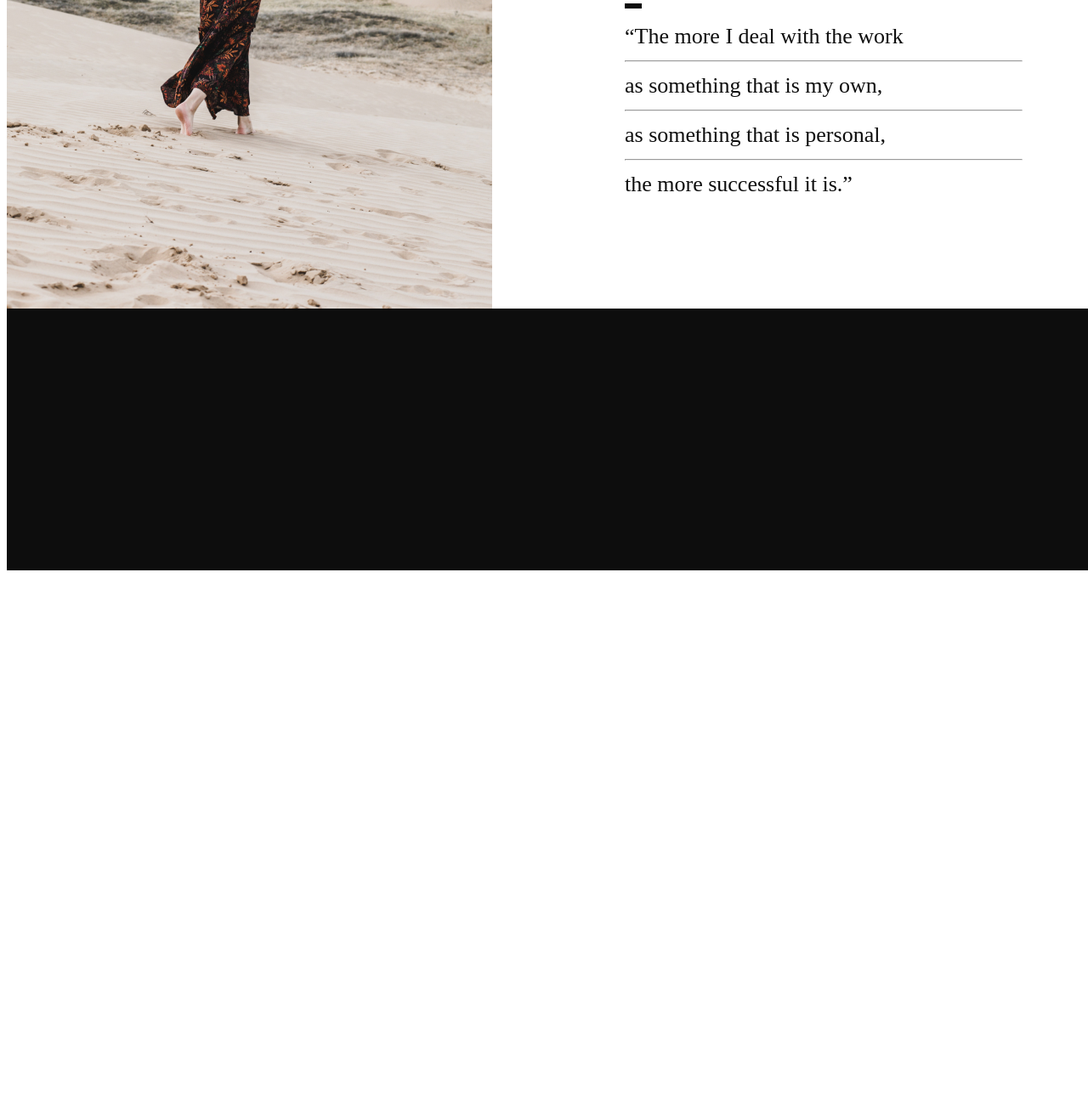
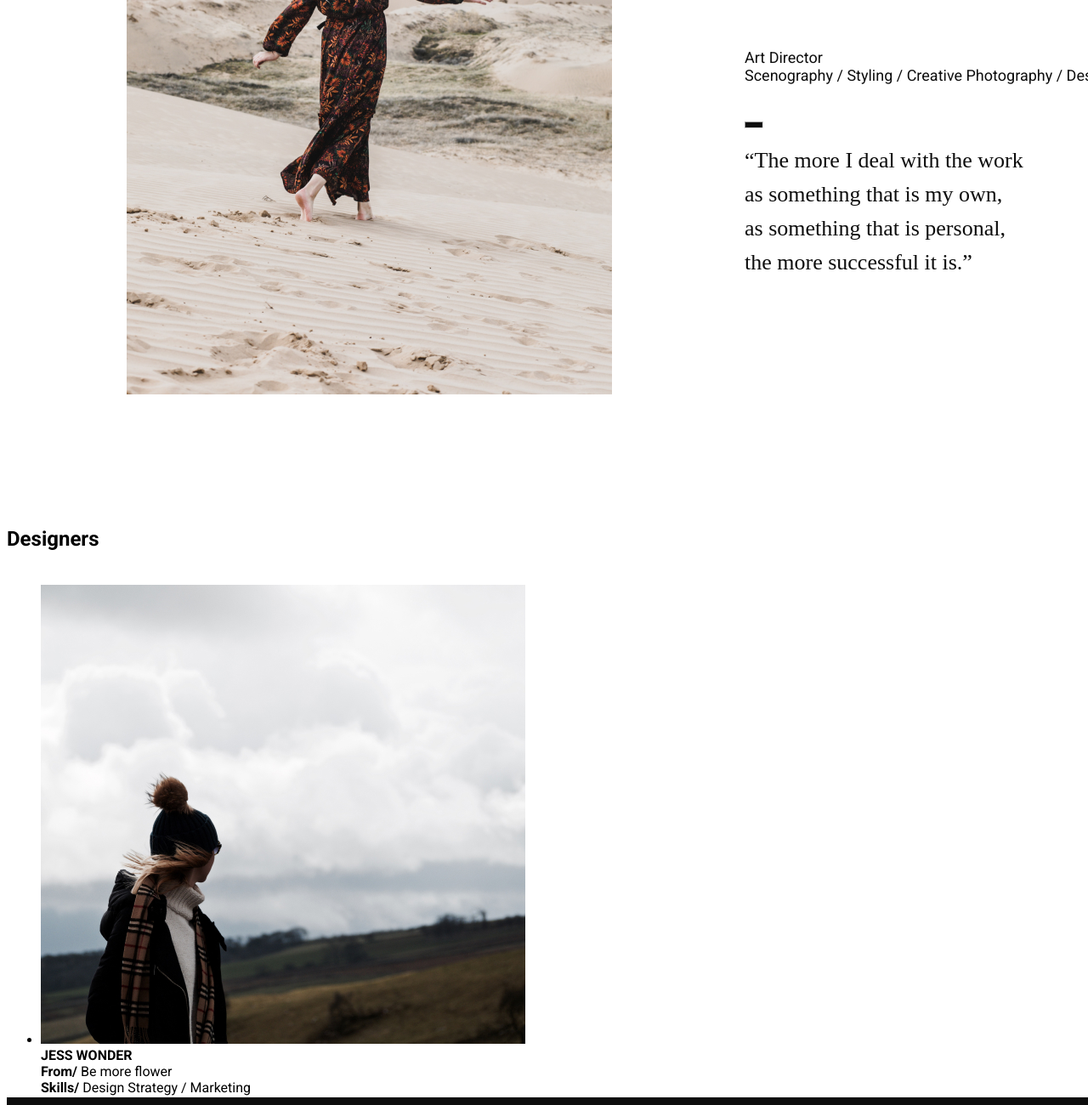
Before and after one commit to jostha1982/LEZGI, a plain HTML site: page index.html in a window 1280 px wide. Shown: the part 1300-2600 px from the top of the page at 85% size. Before the commit the page ends 1983 px from the top, so only its background shows below. Drawn offline with Linux system fonts and the light colour scheme.

Commit message:
27 июня 2024 Комментарий 5

```diff
--- a/index.html
+++ b/index.html
@@ -32,19 +32,45 @@
             <p style="width: 557px; text-align: center; color: black; font-size: 20px; font-family: Roboto; font-weight: 500; word-wrap: break-word; margin-top: 0px; margin-bottom: 0px;">Modern Web Studio</p>
         </section>
     </section>
-    <section style="width: 1182px; height: 840px; margin-top:50px; position: relative;">
-        <div style="width: 455px; height: 840px; padding-top: 18px; padding-bottom: 18px; left: 727px; top: 0px; position: absolute; flex-direction: column; justify-content: center; align-items: flex-start; gap: 36px; display: inline-flex">
-    <div style="width: 466.04px; color: black; font-size: 86px; font-family: Playfair Display; font-weight: 500; word-wrap: break-word">Katya<br/>Mills</div>
-    <nav style="width: 466.04px; color: #0D0D0D; font-size: 18px; font-family: Roboto; font-weight: 500; word-wrap: break-word">Art Director<br/>Scenography / Styling / Creative Photography / Design</nav>
-    <div style="flex-direction: column; justify-content: flex-start; align-items: flex-start; gap: 18px; display: flex">
-      <div style="width: 20px; height: 6px; background: #0D0D0D"></div>
-      <div style="width: 468px; color: #0D0D0D; font-size: 26px; font-family: Bitter; font-weight: 400; word-wrap: break-word">“The more I deal with the work  <hr>   as something that is my own,  <hr>     as something that is personal, <hr>      the more successful it is.”</div>
-    </div>
-  </div>
+
+    <section style="width: 1182px; height: 840px; margin-top:151px; margin-left:141px; position: relative;">
+        <article style="width: 455px; height: 840px; padding-top: 18px; padding-bottom: 18px; left: 727px; top: 0px; position: absolute; flex-direction: column; justify-content: center; align-items: flex-start; gap: 36px; display: inline-flex">
+      <p style="width: 466.04px; color: black; font-size: 86px; font-family: Playfair Display; font-weight: 500; word-wrap: break-word;margin-top: 20px; margin-bottom: 0px;line-height: 1.2">Katya<br/>Mills</p>
+        <nav style="width: 466.04px; color: #0D0D0D; font-size: 18px; font-family: Roboto; font-weight: 500; word-wrap: break-word">Art Director<br/>Scenography / Styling / Creative Photography / Design</nav>
+        <section style="flex-direction: column; justify-content: flex-start; align-items: flex-start; gap: 18px; display: flex">
+        <hr style="width: 20px; height: 6px; background:#0D0D0D;margin-left:0;margin-bottom:0px ">
+        <!--<div style="width: 20px; height: 6px; background: #0D0D0D"></div>-->
+        <p style="width: 468px; color: #0D0D0D; font-size: 26px; font-family: Bitter; font-weight: 400; word-wrap: break-word;margin-top: 0px; margin-bottom: 0px;">“The more I deal with the work  <br>   as something that is my own,  <br>     as something that is personal, <br>      the more successful it is.”</p>
+        </article>
         <img style="width: 571px; height: 840px; left: 0px; top: 0px; position: absolute" src=".\img\jared-weiss-P3cB0ynqYBw-unsplash 1.jpg" />
-        <p style="width: 115px; height: 23px; left: 614px; top: 117px; position: absolute; transform: rotate(-90deg); transform-origin: 0 0; text-align: right; color: black; font-size: 24px; font-family: Roboto; font-weight: 700; word-wrap: break-word">Biography</p>
+        <p style="width: 115px; height: 23px; left: 614px; top: 117px; position: absolute; transform: rotate(-90deg); transform-origin: 0 0; text-align: right; color: black; font-size: 24px; font-family: Roboto; font-weight: 700; word-wrap: break-word;margin-top:0px;">Biography</p>
+    </section>
+
+    <section style="width: 1420px; height: 677px; position: relative; margin-top:150px">
+        <p style="width: 334px; color: black; font-size: 24px; font-family: Roboto; font-weight: 700; word-wrap: break-word">Designers</p>
+        <ul style="width: 1420px; left: 0px; top: 58px; position: absolute; justify-content: flex-start; align-items: flex-end; gap: 20px; display: inline-flex">
+            <li>
+
+                <img src=".\img\spurwing-agency-r6LceZ3ckpM-unsplash 1.jpg">
+                <div style="width: 332px">
+                    <span style="color: black; font-size: 16px; font-family: Roboto; font-weight: 700; text-transform: uppercase; word-wrap: break-word">Jess Wonder<br/>
+                    </span>
+                    <span style="color: black; font-size: 16px; font-family: Roboto; font-weight: 700; word-wrap: break-word">From/</span>
+                    <span style="color: black; font-size: 16px; font-family: Roboto; font-weight: 400; word-wrap: break-word"> Be more flower<br/></span>
+                    <span style="color: black; font-size: 16px; font-family: Roboto; font-weight: 700; word-wrap: break-word">Skills/</span>
+                    <span style="color: black; font-size: 16px; font-family: Roboto; font-weight: 400; word-wrap: break-word"> Design Strategy / Marketing</span>
+                </div>
+
+            </li>
+
+
+            </ul>
+
+
 
     </section>
+
+
     <footer style="width: 1440px; height: 168px; padding-left: 20px; padding-right: 20px; padding-top: 70px; padding-bottom: 70px; background: #0D0D0D; justify-content: flex-start; align-items: center; gap: 20px; display: inline-flex"">
     </footer>
 </body>
```
